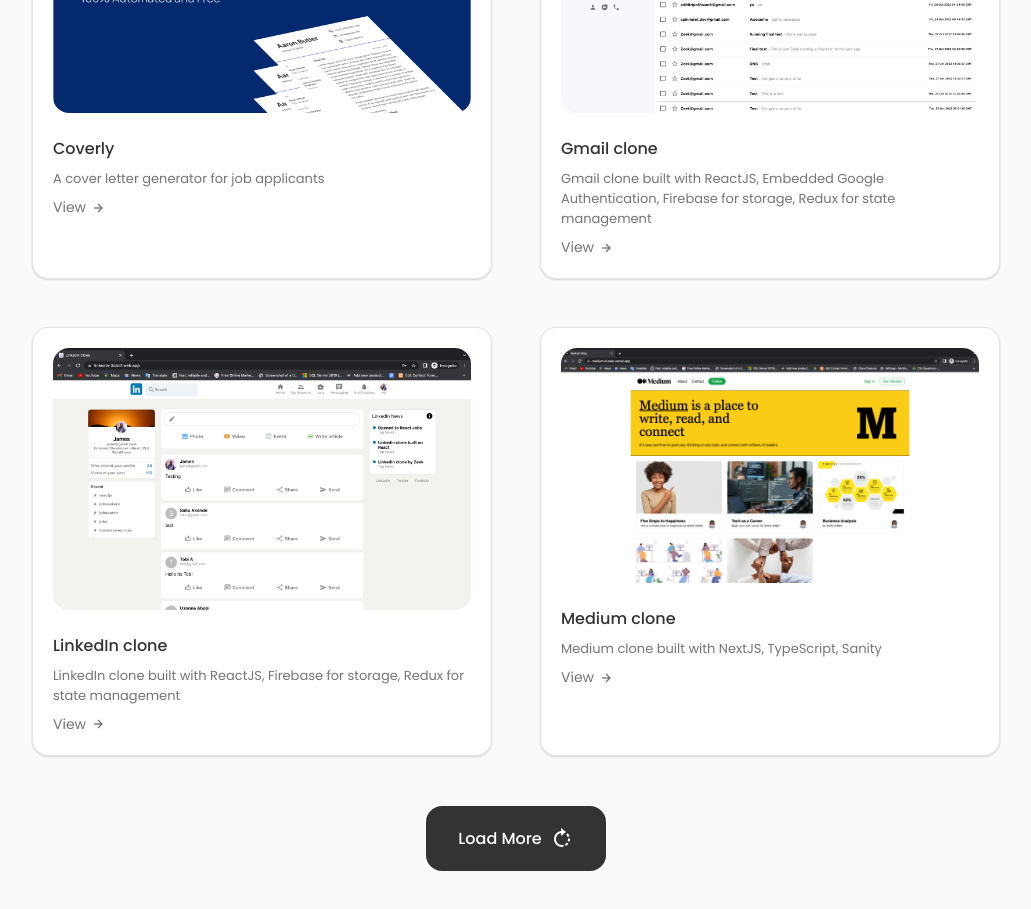
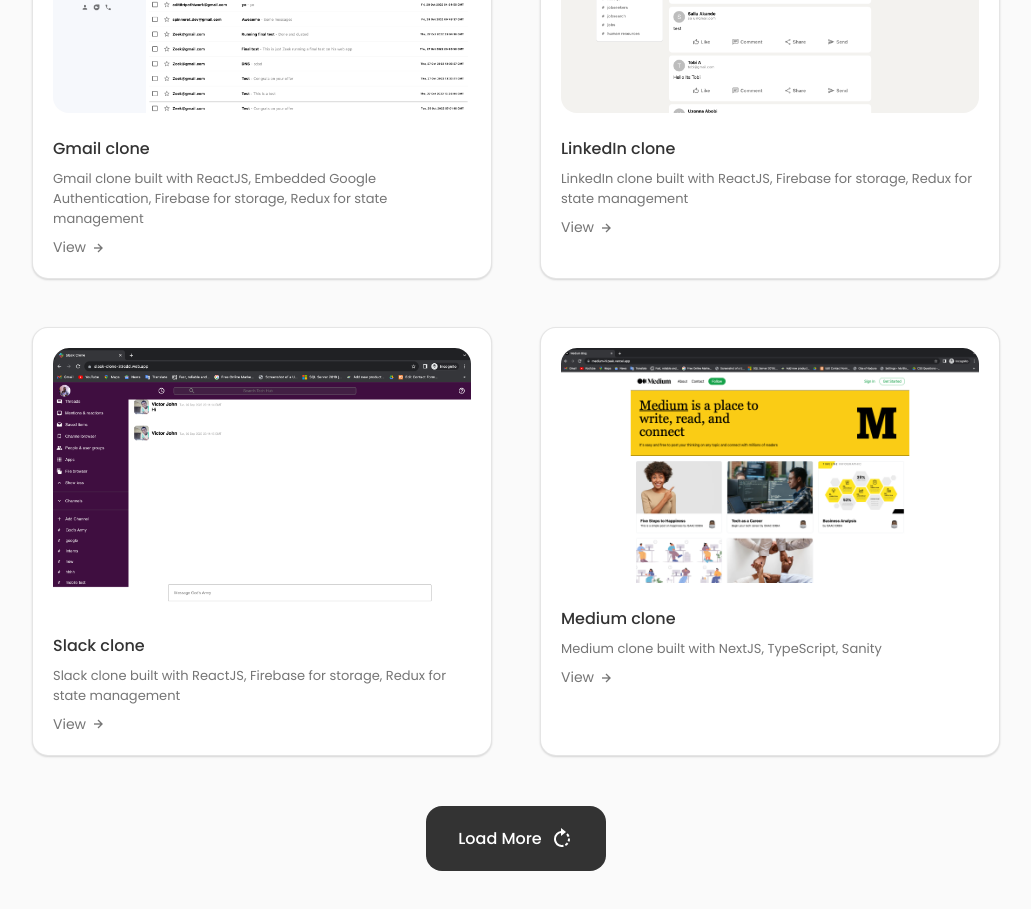
Before and after one commit to HiZeek/IsaacIdibia, a React (Create React App) app: page / in a window 1280 px wide. Shown: the part 2700-3609 px from the top of the page, without its empty margins (124-1155 px from the left). Built offline with nearby package versions, Linux system fonts and the light colour scheme.

Commit message:
added slack

```diff
--- a/src/components/data/PortfolioData.js
+++ b/src/components/data/PortfolioData.js
@@ -2,29 +2,20 @@
 import VersalVest from "../../assets/versalvest.png";
 import MahoganyModels from "../../assets/mahoganymodels.png";
 import FilmByFrazier from "../../assets/film_by_frazier.png";
-import Digitemi from "../../assets/digitemi.png";
-import BobbyLamkin from "../../assets/bobby_lamkin.png";
+import SlackClone from "../../assets/SlackClone.png";
+// import BobbyLamkin from "../../assets/bobby_lamkin.png";
 import AbilityBehavioural from "../../assets/ability_behavioural.png";
-import Coverly from "../../assets/coverly.png";
+// import Coverly from "../../assets/coverly.png";
 import GmailClone from "../../assets/gmail_clone.png";
 import LinkedInClone from "../../assets/linkedin_clone.png";
 import Natours from "../../assets/natours.png";
-import ZuriChat from "../../assets/zuri_chat.png";
+// import ZuriChat from "../../assets/zuri_chat.png";
 import RedeHub from "../../assets/RedeHub.png";
 import MediumClone from "../../assets/medium_clone.png";
 import JuiceLab from "../../assets/JuiceLab.png";
 
 const projectsData = [
   {
-    id: "pd1",
-    image: Coverly,
-    title: "Coverly",
-    desc: "A cover letter generator for job applicants",
-    url: "https://coverly.hng.tech/",
-    category: "React JS",
-  },
-  {
-    id: "pd2",
     image: GmailClone,
     title: "Gmail clone",
     desc: "Gmail clone built with ReactJS, Embedded Google Authentication, Firebase for storage, Redux for state management",
@@ -32,7 +23,6 @@
     category: "React JS",
   },
   {
-    id: "pd3",
     image: LinkedInClone,
     title: "LinkedIn clone",
     desc: "LinkedIn clone built with ReactJS, Firebase for storage, Redux for state management",
@@ -40,7 +30,13 @@
     category: "React JS",
   },
   {
-    id: "pd4",
+    image: SlackClone,
+    title: "Slack clone",
+    desc: "Slack clone built with ReactJS, Firebase for storage, Redux for state management",
+    url: "https://slack-clone-33cdd.web.app/",
+    category: "React JS",
+  },
+  {
     image: MediumClone,
     title: "Medium clone",
     desc: "Medium clone built with NextJS, TypeScript, Sanity",
@@ -48,7 +44,6 @@
     category: "React JS",
   },
   {
-    id: "pd5",
     image: JuiceLab,
     title: "Juice Lab",
     desc: "Juice Lab is a React and Tailwind CSS-based web application for ordering customized juices and smoothies",
@@ -56,15 +51,6 @@
     category: "React JS",
   },
   {
-    id: "pd6",
-    image: ZuriChat,
-    title: "Zuri Chat",
-    desc: "A web app for remote working",
-    url: "https://www.zuri.chat/",
-    category: "React JS",
-  },
-  {
-    id: "pd7",
     image: RedeHub,
     title: "RedeHub",
     desc: "A free training academy for upcoming techies",
@@ -72,7 +58,6 @@
     category: "WordPress",
   },
   {
-    id: "pd8",
     image: WeBuyHouses,
     title: "We buy houses",
     desc: "A real estate company",
@@ -80,7 +65,6 @@
     category: "WordPress",
   },
   {
-    id: "pd9",
     image: VersalVest,
     title: "Versal Vest",
     desc: "An investment company",
@@ -88,7 +72,6 @@
     category: "WordPress",
   },
   {
-    id: "pd10",
     image: MahoganyModels,
     title: "Mahogany Models",
     desc: "A website for models",
@@ -96,31 +79,20 @@
     category: "WordPress",
   },
   {
-    id: "pd11",
     image: FilmByFrazier,
     title: "Film by Frazier",
     desc: "A photographer's portfolio website",
     url: "https://filmedbyfrazier.org/",
     category: "WordPress",
   },
+  // {
+  //   image: BobbyLamkin,
+  //   title: "Bobby Lamkin",
+  //   desc: "A portfolio website",
+  //   url: "https://bobbylampkin.com/",
+  //   category: "WordPress",
+  // },
   {
-    id: "pd12",
-    image: Digitemi,
-    title: "Digitemi",
-    desc: "An NGO website",
-    url: "https://digitemie.com/",
-    category: "WordPress",
-  },
-  {
-    id: "pd13",
-    image: BobbyLamkin,
-    title: "Bobby Lamkin",
-    desc: "A portfolio website",
-    url: "https://bobbylampkin.com/",
-    category: "WordPress",
-  },
-  {
-    id: "pd14",
     image: AbilityBehavioural,
     title: "Ability Behavioural",
     desc: "A website for mental help care",
@@ -128,7 +100,6 @@
     category: "WordPress",
   },
   {
-    id: "pd15",
     image: Natours,
     title: "Natours",
     desc: "A random project built with HTML and CSS",
--- a/src/components/layout/PortfolioWork.js
+++ b/src/components/layout/PortfolioWork.js
@@ -21,8 +21,7 @@
     if (loadMore.length === projectsData.length) {
       setHideLoadMore(true);
     }
-  }, [loadMore, projects])
-
+  }, [loadMore, projects]);
 
   useEffect(() => {
     if (item.name === "all") {
@@ -58,8 +57,8 @@
         ))}
       </div>
       <div className="portfolio-container container grid">
-        {loadMore.map((item) => (
-          <PortfolioItems item={item} key={item.id} />
+        {loadMore.map((item, i) => (
+          <PortfolioItems item={item} key={i} />
         ))}
       </div>
       {!hideLoadMore ? (
@@ -82,7 +81,10 @@
           </svg>
         </button>
       ) : (
-        <p className="load-after">Thats all projects for now, Do well to <a href="#contact">contact us</a></p>
+        <p className="load-after">
+          Thats all projects for now, Do well to{" "}
+          <a href="#contact">contact us</a>
+        </p>
       )}
     </div>
   );
```
Also changed, not shown: src/assets/SlackClone.png (added).
